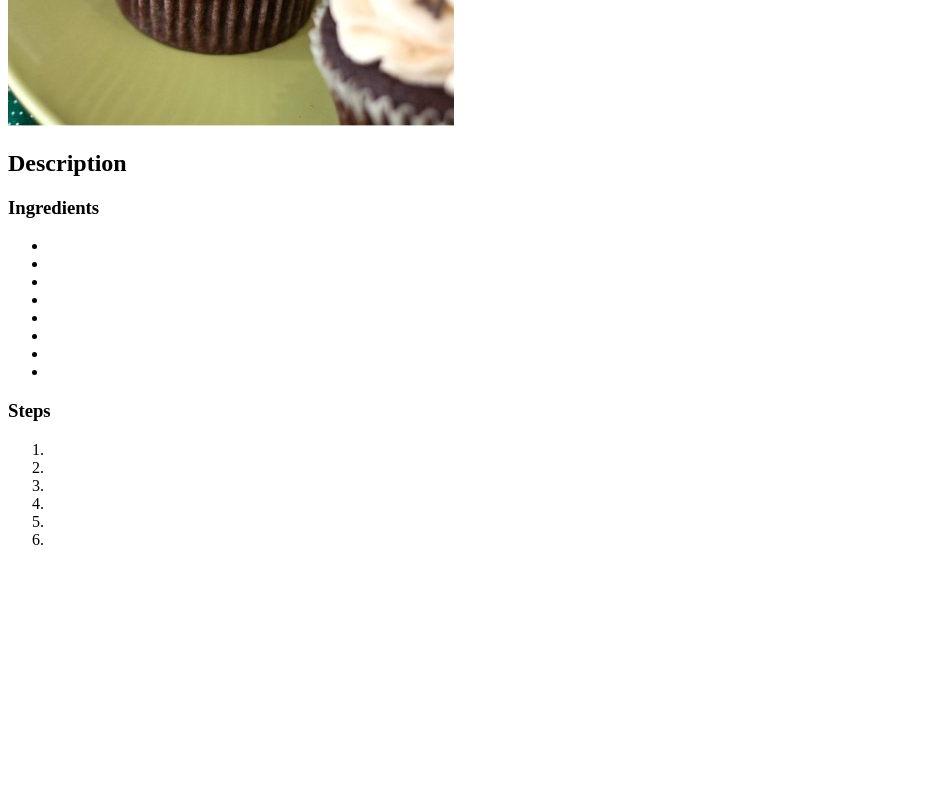
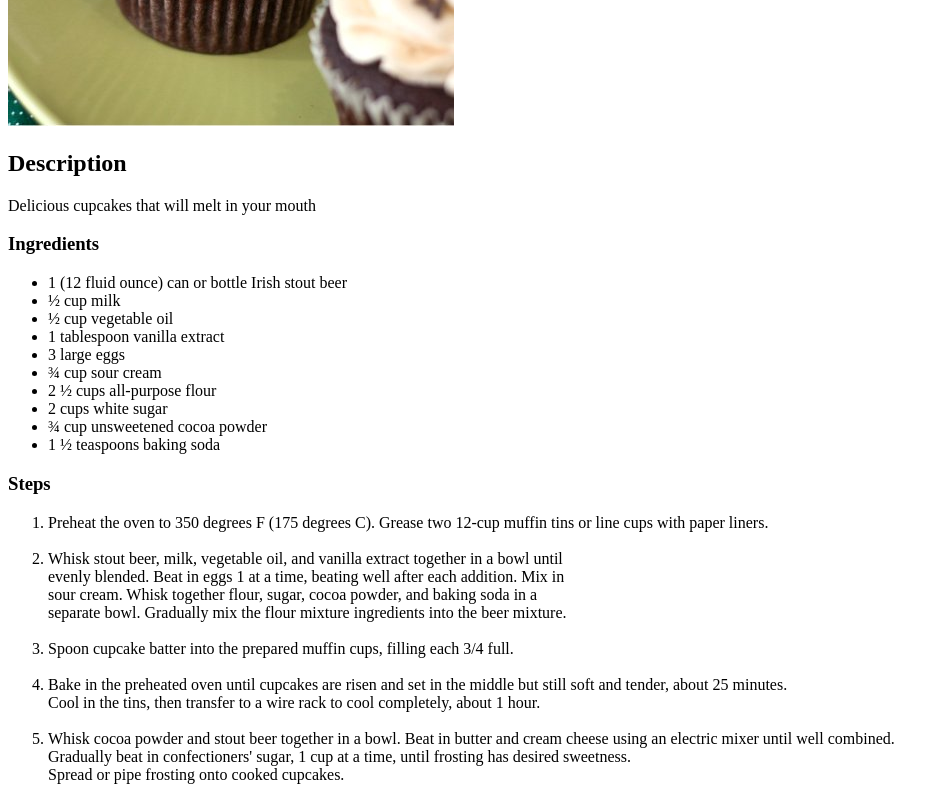
Before and after one commit to Krybouit/odin-recipes, a plain HTML site: page recipes/Guinness Cupcakes with Guinness Frosting.html in a window 1280 px wide. Shown: the part 567-1367 px from the top of the page, without its empty margins (0-945 px from the left). Before the commit the page ends 1132 px from the top, so only its background shows below. Drawn offline with Linux system fonts and the light colour scheme.

Commit message:
Adds cupcake page content and fix typos

```diff
--- a/recipes/Guinness Cupcakes with Guinness Frosting.html
+++ b/recipes/Guinness Cupcakes with Guinness Frosting.html
@@ -11,28 +11,39 @@
 
     <H2>Description</H2>
 
-    <p></p>
+    <p>Delicious cupcakes that will melt in your mouth</p>
 
     <h3>Ingredients</h3>
 
     <ul>
-        <li></li>
-        <li></li>
-        <li></li>
-        <li></li>
-        <li></li>
-        <li></li>
-        <li></li>
-        <li></li>
+        <li>1 (12 fluid ounce) can or bottle Irish stout beer</li>
+        <li>½ cup milk</li>
+        <li>½ cup vegetable oil</li>
+        <li>1 tablespoon vanilla extract</li>
+        <li>3 large eggs</li>
+        <li>¾ cup sour cream</li>
+        <li>2 ½ cups all-purpose flour</li>
+        <li>2 cups white sugar</li>
+        <li>¾ cup unsweetened cocoa powder</li>
+        <li>1 ½ teaspoons baking soda</li>
     </ul>
     <h3>Steps</h3>
      <ol>
-        <li></li>
-        <li></li>
-        <li></li>
-        <li></li>
-        <li></li>
-        <li></li>
+        <li>Preheat the oven to 350 degrees F (175 degrees C). Grease two 12-cup muffin tins or line cups with paper liners.</li>
+        <br>
+        <li>Whisk stout beer, milk, vegetable oil, and vanilla extract together in a bowl until<br>
+            evenly blended. Beat in eggs 1 at a time, beating well after each addition. Mix in<br>
+            sour cream. Whisk together flour, sugar, cocoa powder, and baking soda in a<br>
+            separate bowl. Gradually mix the flour mixture ingredients into the beer mixture.</li>
+            <br>
+        <li>Spoon cupcake batter into the prepared muffin cups, filling each 3/4 full.</li>
+        <br>
+        <li>Bake in the preheated oven until cupcakes are risen and set in the middle but still soft and tender, about 25 minutes.<br>
+            Cool in the tins, then transfer to a wire rack to cool completely, about 1 hour.</li>
+            <br>
+            <li>Whisk cocoa powder and stout beer together in a bowl. Beat in butter and cream cheese using an electric mixer until well combined.<br>
+                Gradually beat in confectioners' sugar, 1 cup at a time, until frosting has desired sweetness.<br>
+                Spread or pipe frosting onto cooked cupcakes.</li>
      </ol>
 
 </body>
```
